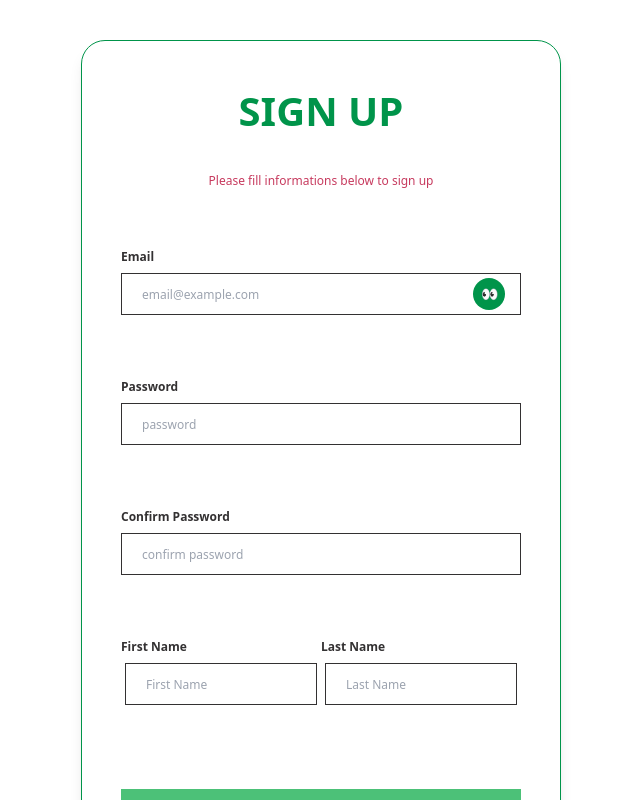
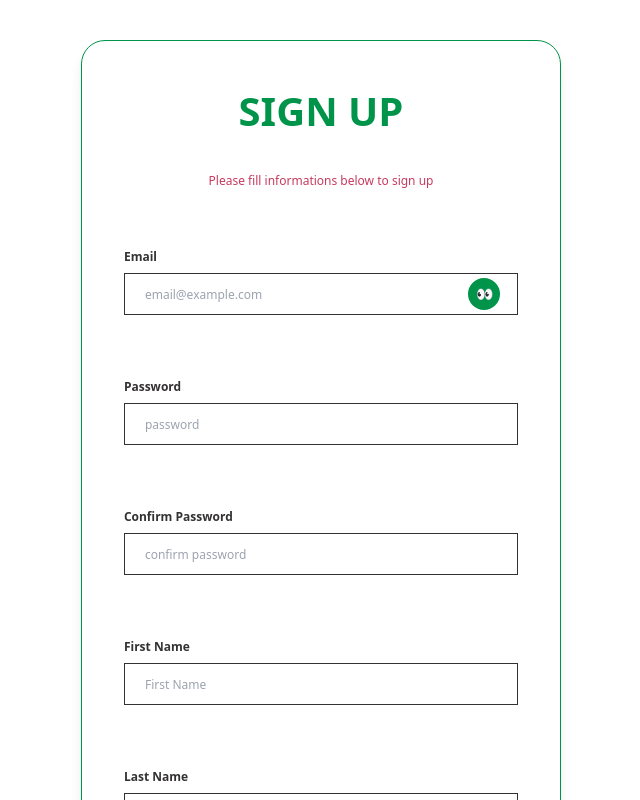
Before and after one commit to seungyeonchoo/events_around_me, a Next.js app: page /signup in a window 1280 px wide. Shown: the top 800 px of the page, without its empty margins (319-959 px from the left). Built offline with nearby package versions, Linux system fonts and the light colour scheme.

Commit message:
style: change LabeledInput styles for responsive web design

```diff
--- a/src/components/auth/signin/SigninInputs/index.tsx
+++ b/src/components/auth/signin/SigninInputs/index.tsx
@@ -17,8 +17,8 @@ const SigninInputs = ({ value, onChange }: SigninInputsProps) => {
         type="email"
         name="email"
         onChange={onChange}
-        input_size="2xl"
-        responsive={true}
+        input_size="full"
+        responsive
         placeholder="email"
         isValid={inputValidation('email', value?.email)}
         invalid_message="Please enter valid email. 👀"
@@ -29,8 +29,8 @@ const SigninInputs = ({ value, onChange }: SigninInputsProps) => {
         name="password"
         value={value?.password}
         onChange={onChange}
-        input_size="2xl"
-        responsive={true}
+        input_size="full"
+        responsive
         placeholder="password"
         isValid={inputValidation('password', value?.password)}
         invalid_message="8 - 16 (character / special symbol / number). 👀"
--- a/src/components/auth/signup/SignupEmail/index.tsx
+++ b/src/components/auth/signup/SignupEmail/index.tsx
@@ -13,7 +13,7 @@ export interface SignupEmailProps {
 
 const SignupEmail = ({ value, onChange, onClick, isValid }: SignupEmailProps) => {
   return (
-    <div className="m-auto flex justify-between w-[25rem] items-center relative max-sm:w-full">
+    <div className="m-auto flex justify-between w-full items-center relative ">
       <InputWithLabel
         label="email"
         type="email"
@@ -21,7 +21,7 @@ const SignupEmail = ({ value, onChange, onClick, isValid }: SignupEmailProps) =>
         value={value?.email}
         onChange={onChange}
         input_size="full"
-        responsive={true}
+        responsive
         placeholder="email@example.com"
         invalid_message="👀 please enter valid email"
         isValid={isValid}
@@ -31,7 +31,7 @@ const SignupEmail = ({ value, onChange, onClick, isValid }: SignupEmailProps) =>
         color="primary"
         rounded
         onClick={onClick}
-        extra_style="absolute right-[1rem] max-sm:right-[2rem]"
+        extra_style="absolute right-10 max-sm:right-16"
       >
         👀
       </Button>
--- a/src/components/auth/signup/SignupInputs/index.tsx
+++ b/src/components/auth/signup/SignupInputs/index.tsx
@@ -3,7 +3,6 @@ import { ChangeEvent } from 'react';
 import LabeledInput from '../../../../../src/components/common/LabeledInput';
 import { inputValidation } from '../../../../../src/lib/utils/checkIsValid';
 import SignupEmail from '../SignupEmail';
-import SignupName from '../SignupName';
 
 export interface SignupInputsProps {
   value: SignupInput;
@@ -36,8 +35,8 @@ const SignupInputs = ({
         name="password"
         value={value?.password}
         onChange={onChange}
-        input_size="2xl"
-        responsive={true}
+        input_size="full"
+        responsive
         placeholder="password"
         isValid={inputValidation('password', value?.password)}
         invalid_message="👀 8 - 16 (character / special symbol / number)"
@@ -46,18 +45,42 @@ const SignupInputs = ({
         label="confirm password"
         type="password"
         onChange={handleIsMatched}
-        input_size="2xl"
-        responsive={true}
+        input_size="full"
+        responsive
         placeholder="confirm password"
         isValid={isMatched}
         invalid_message="🤔 input is not same with password"
       />
-      <SignupName
+      <LabeledInput
+        label="first name"
+        type="text"
+        name="firstName"
+        value={value?.firstName}
+        onChange={onChange}
+        input_size="full"
+        responsive
+        placeholder="First Name"
+        invalid_message="First name can not be empty. 👀"
+        isValid={inputValidation('firstName', value?.firstName)}
+      />
+      <LabeledInput
+        label="last name"
+        type="text"
+        name="lastName"
+        value={value?.lastName}
+        onChange={onChange}
+        input_size="full"
+        responsive
+        placeholder="Last Name"
+        invalid_message="Last name can not be empty. 👀"
+        isValid={inputValidation('lastName', value?.lastName)}
+      />
+      {/* <SignupName
         value={value}
         onChange={onChange}
         valid_first={inputValidation('firstName', value?.firstName)}
         valid_last={inputValidation('lastName', value?.lastName)}
-      />
+      /> */}
     </>
   );
 };
--- a/src/components/auth/signup/SignupName/index.tsx
+++ b/src/components/auth/signup/SignupName/index.tsx
@@ -12,7 +12,7 @@ export interface SignupNameProps {
 
 const SignupName = ({ value, onChange, valid_first, valid_last }: SignupNameProps) => {
   return (
-    <div className="m-auto flex justify-between w-[25rem] max-sm:flex-col max-sm:w-full">
+    <div className="m-auto flex justify-between w-full max-sm:flex-col">
       <LabeledInput
         label="first name"
         type="text"
@@ -20,7 +20,7 @@ const SignupName = ({ value, onChange, valid_first, valid_last }: SignupNameProp
         value={value?.firstName}
         onChange={onChange}
         input_size="lg"
-        responsive={true}
+        responsive
         placeholder="First Name"
         invalid_message="First name can not be empty. 👀"
         isValid={valid_first}
@@ -32,7 +32,7 @@ const SignupName = ({ value, onChange, valid_first, valid_last }: SignupNameProp
         value={value?.lastName}
         onChange={onChange}
         input_size="lg"
-        responsive={true}
+        responsive
         placeholder="Last Name"
         invalid_message="Last name can not be empty. 👀"
         isValid={valid_last}
--- a/src/components/common/LabeledInput/index.tsx
+++ b/src/components/common/LabeledInput/index.tsx
@@ -1,10 +1,14 @@
-import Input, { InputProps } from '../../common/Input';
+import { ComponentPropsWithoutRef } from 'react';
+import Input from '../../common/Input';
 import Text from '../../common/Text';
 
-export interface LabeledInputProps extends InputProps {
+export interface LabeledInputProps extends ComponentPropsWithoutRef<'input'> {
   label: string;
   label_style?: string | undefined;
   invalid_message?: string | undefined;
+  isValid?: boolean | undefined;
+  input_size: 'xs' | 'sm' | 'md' | 'lg' | 'xl' | '2xl' | 'full';
+  responsive?: boolean | undefined;
 }
 
 const getFirstCharToUpperCase = (label: string) => {
@@ -19,17 +23,27 @@ const LabeledInput = ({
   label_style,
   invalid_message,
   isValid,
+  input_size,
+  responsive,
   ...rest
 }: LabeledInputProps) => {
-  const styles = `flex flex-col my-5 w-[25rem] m-auto max-sm:w-full ${label_style}`;
-  const text_styles = `${!isValid ? 'peer-focus:visible' : ''} invisible max-sm:m-auto`;
+  const styles = `flex flex-col my-5 m-auto w-[90%] ${label_style}`;
+  const text_styles = `${
+    !isValid ? 'peer-focus:visible' : ''
+  } invisible mx-auto w-[80%] max-sm:my-0`;
 
   return (
     <label className={styles}>
-      <Text text_tag="span" size="xs" bold color="dark" extra_style="max-sm:ml-5">
+      <Text text_tag="span" size="xs" bold color="dark" extra_style="max-sm:mx-auto max-sm:w-[90%]">
         {getFirstCharToUpperCase(label)}
       </Text>
-      <Input extra_style="peer my-2 m-auto" isValid={isValid} {...rest} />
+      <Input
+        extra_style="peer my-2 m-auto"
+        isValid={isValid}
+        input_size={input_size}
+        responsive={responsive}
+        {...rest}
+      />
       <Text text_tag="p" size="xs" color="secondary" extra_style={text_styles}>
         {invalid_message}
       </Text>
--- a/src/components/user/CreateHabit/index.tsx
+++ b/src/components/user/CreateHabit/index.tsx
@@ -3,7 +3,7 @@ import LabeledInput from '../../common/LabeledInput';
 const CreateHabit = () => {
   return (
     <section className="w-[30rem] h-[20rem] border">
-      <LabeledInput label="title" input_size="full" />
+      <LabeledInput label="title" label_style="w-[80%]" />
       {/*
     title
     description
```
